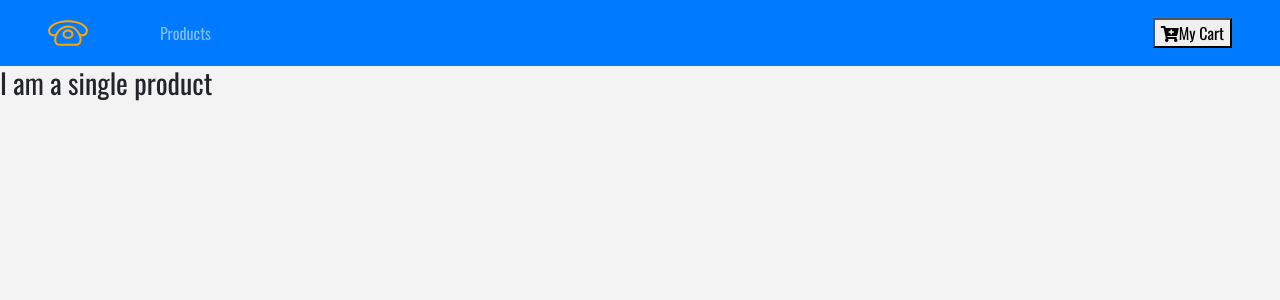
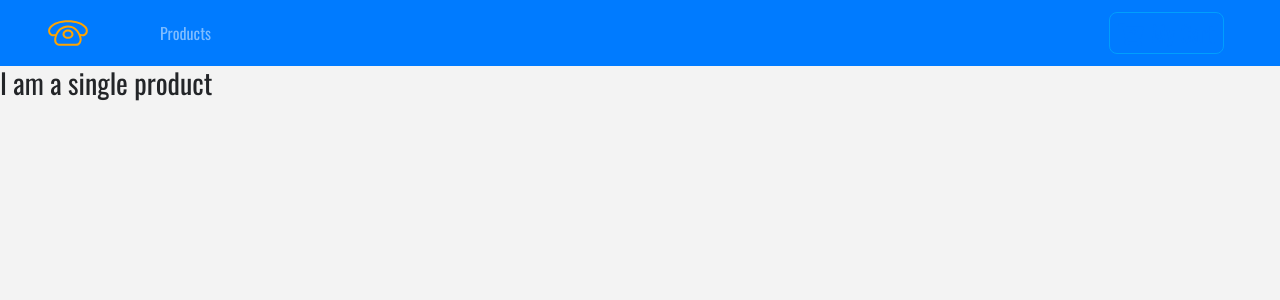
Before and after one commit to AlfonsoArriola/e-store, a React (Create React App) app: page / in a window 1280 px wide. Shown: the top 300 px of the page. Built offline with nearby package versions, Linux system fonts and the light colour scheme.

Commit message:
added styled component button

```diff
--- a/package.json
+++ b/package.json
@@ -7,7 +7,8 @@
     "react": "^16.7.0",
     "react-dom": "^16.7.0",
     "react-router-dom": "^4.3.1",
-    "react-scripts": "2.1.3"
+    "react-scripts": "2.1.3",
+    "styled-components": "^4.1.3"
   },
   "scripts": {
     "start": "react-scripts start",
--- /dev/null
+++ b/src/components/Button.js
@@ -0,0 +1,22 @@
+import styled from 'styled-components';
+
+
+export const ButtonContainer = styled.button`
+text-transform:capitalize;
+font-size: 1.4rem;
+background: transparent;
+border: 0.05rem solid var(--lightBlue);
+color: var(--ightBlue);
+border-radius: 0.5rem;
+padding: 0.2rem 0.5rem;
+cursor: pointer;
+margin: 0.2rem 0.5rem 0.2rem 0;
+transition: all 0.5s ease-in-out;
+&:hover{
+  background:var(--lightBlue);
+  color:var(--mainBlue);
+}
+&:focus{
+  outline:none;
+}
+`;
--- a/src/components/Navbar.js
+++ b/src/components/Navbar.js
@@ -1,6 +1,9 @@
 import React, { Component } from 'react';
 import {Link} from 'react-router-dom';
 import logo from '../logo.svg';
+import styled from 'styled-components';
+import { ButtonContainer } from "./Button";
+
 
 export class Navbar extends Component {
 	render() {
@@ -21,14 +24,20 @@
                 </li>
              </ul>
              <Link to='/cart' className="ml-auto">
-               <button>
-               	<i className='fas fa-cart-plus'></i>
-               	 My Cart
-               </button>
+               <ButtonContainer>
+                 <span className="mr-2">
+                   <i className='fas fa-cart-plus'></i>
+                 </span>
+
+                     my cart
+
+               </ButtonContainer>
              </Link>
 			</nav>
 		);
 	}
 }
 
+
+
 export default Navbar;
```
Also changed, not shown: 1 other file (tests, documents, lock files or other folders).
